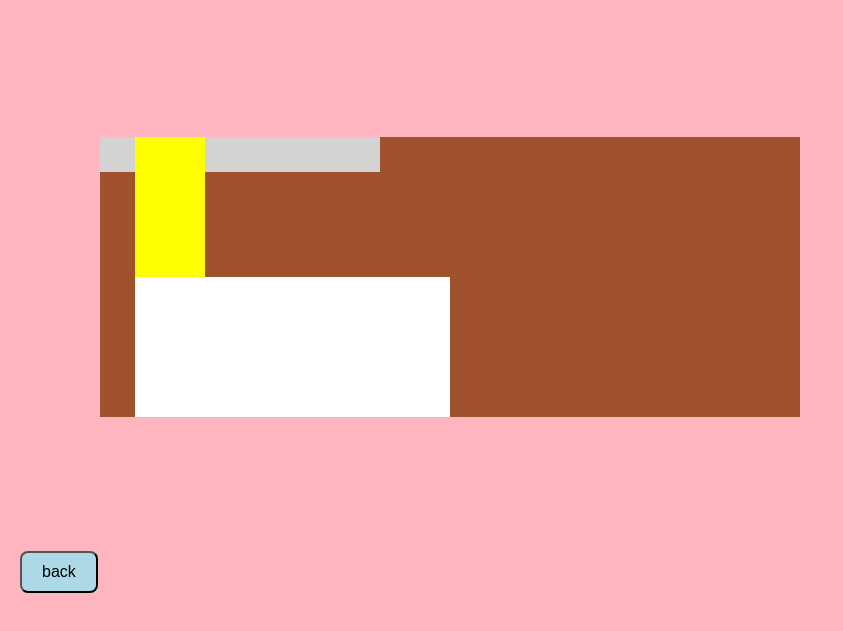
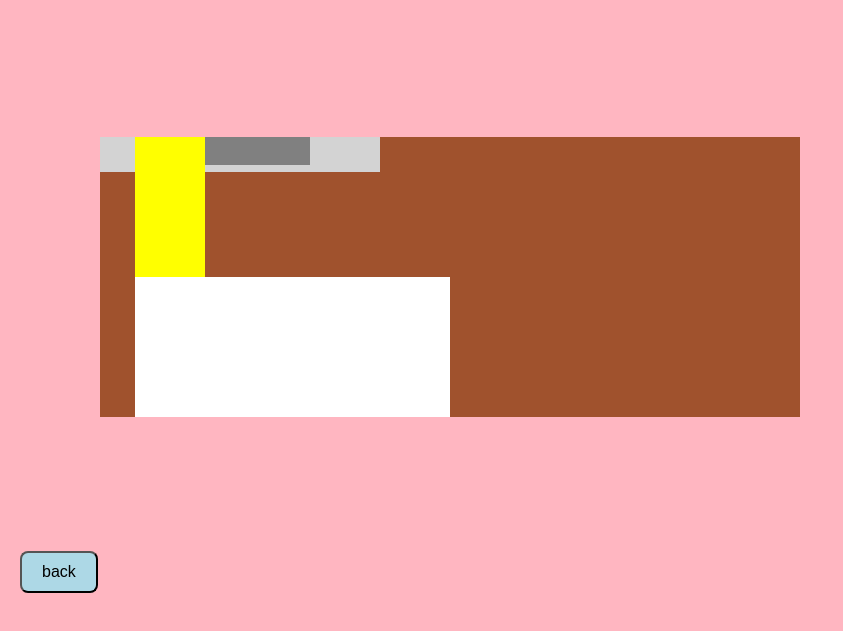
Before and after one commit to EvelinaKlusa/sapni, a plain HTML site: page istaba.html in a window 1280 px wide. Shown: the part 61-692 px from the top of the page, without its empty margins (0-843 px from the left). Drawn offline with Linux system fonts and the light colour scheme.

Commit message:
Update istaba.html

```diff
--- a/istaba.html
+++ b/istaba.html
@@ -34,9 +34,9 @@
         ctx.fillStyle = 'yellow';
         ctx.fillRect(x+0.5*a, y, a, 2*a);
 
-        // gulta
-        ctx.fillStyle = 'white';
-        ctx.fillRect(x+0.5*a, y+2*a, 4.5*a, 2*a);
+        // klavieres
+        ctx.fillStyle = 'gray';
+        ctx.fillRect(x+1.5*a, y, 1.5*a, 0.4*a);
     </script>
 
     <br>
```
